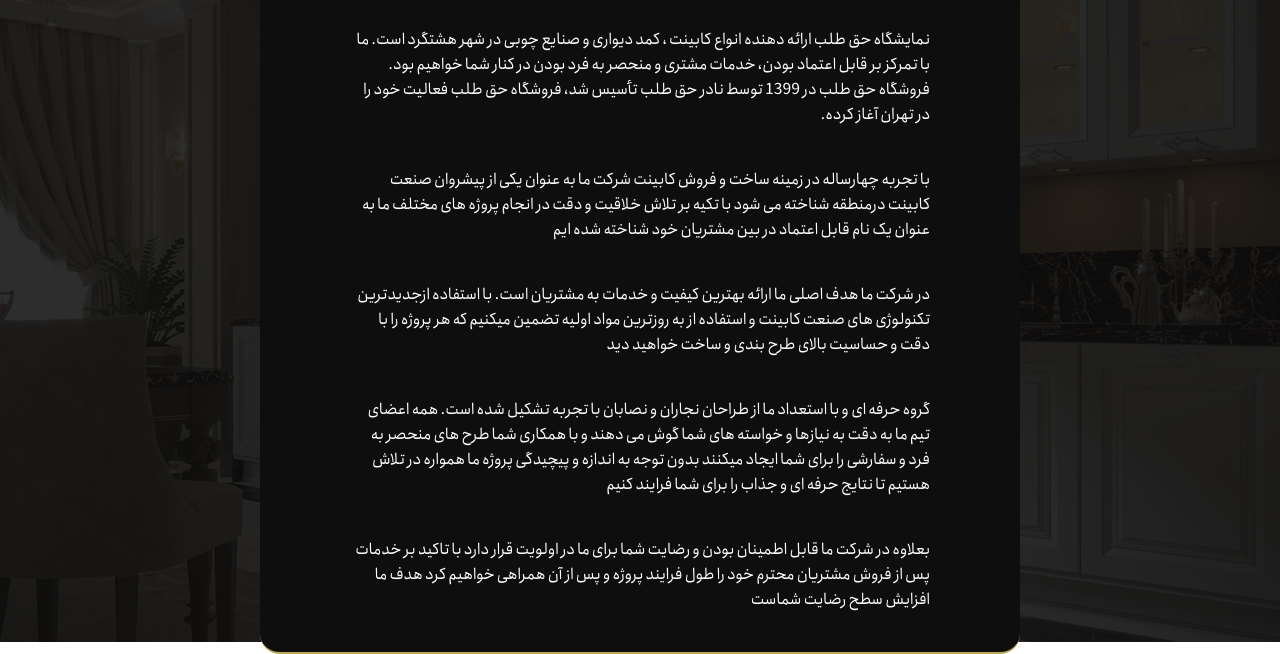
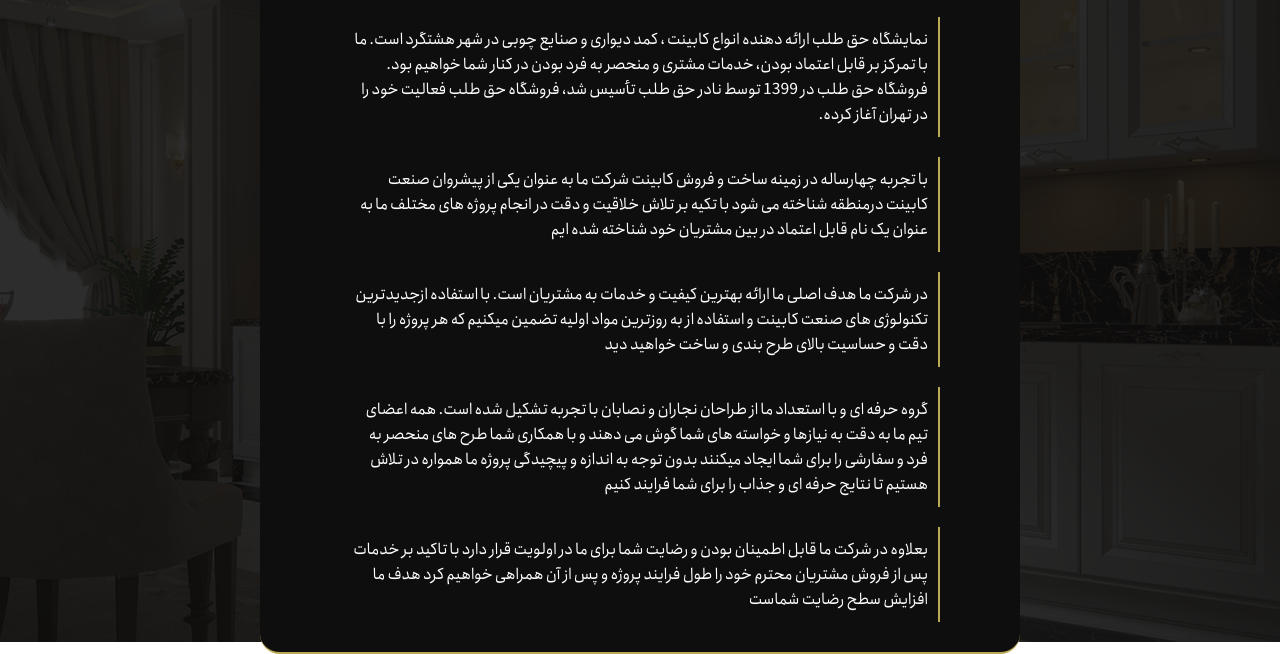
Before and after one commit to Nader-HTL/cabinet_haghtalab, a plain HTML site: page about-us.html in a window 1280 px wide. Shown: the part 228-882 px from the top of the page. Drawn offline with nearby package versions, Linux system fonts and the light colour scheme.

Commit message:
Update about-us-style.css

```diff
--- a/css/about-us-style.css
+++ b/css/about-us-style.css
@@ -54,4 +54,5 @@
     text-align: right;
     margin: 10px 0;
     padding: 10px;
+    border-right: 2px solid #bbaa53;
 }
```
